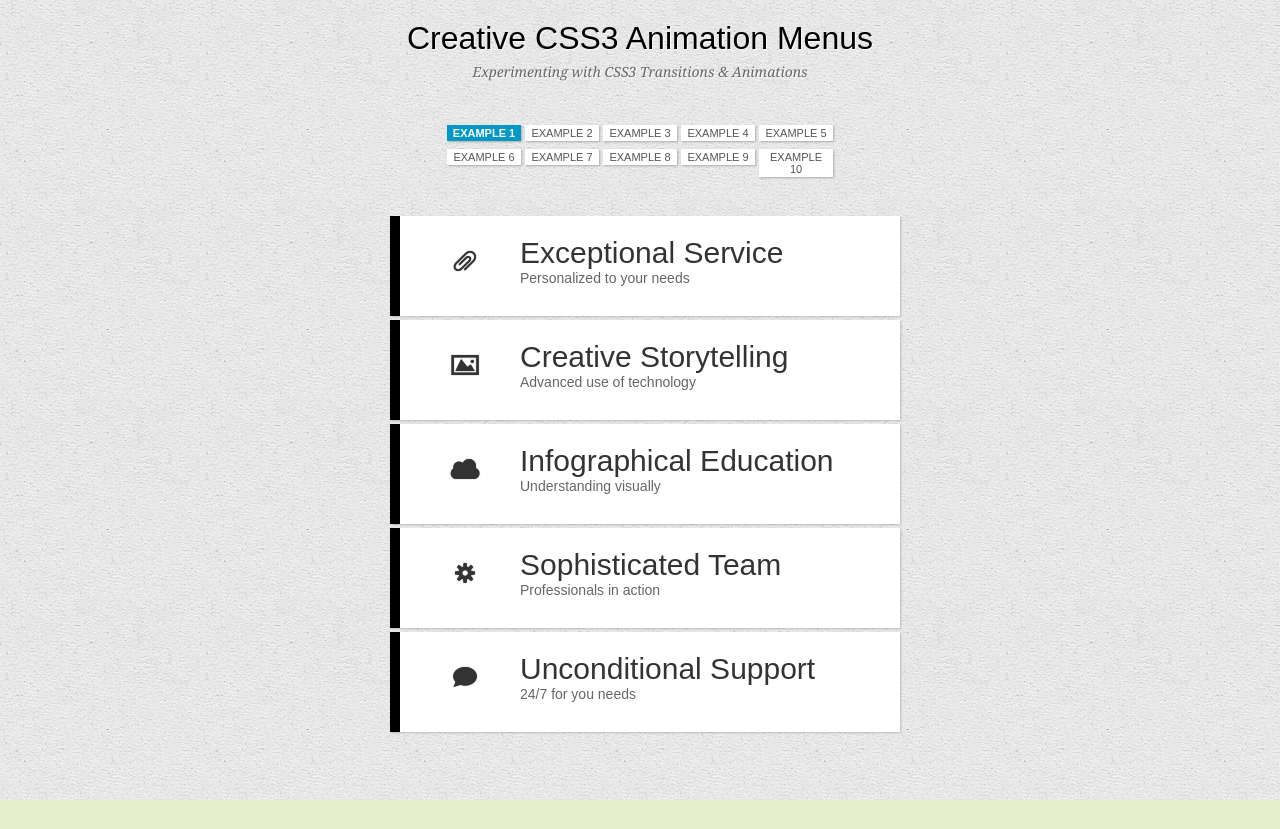
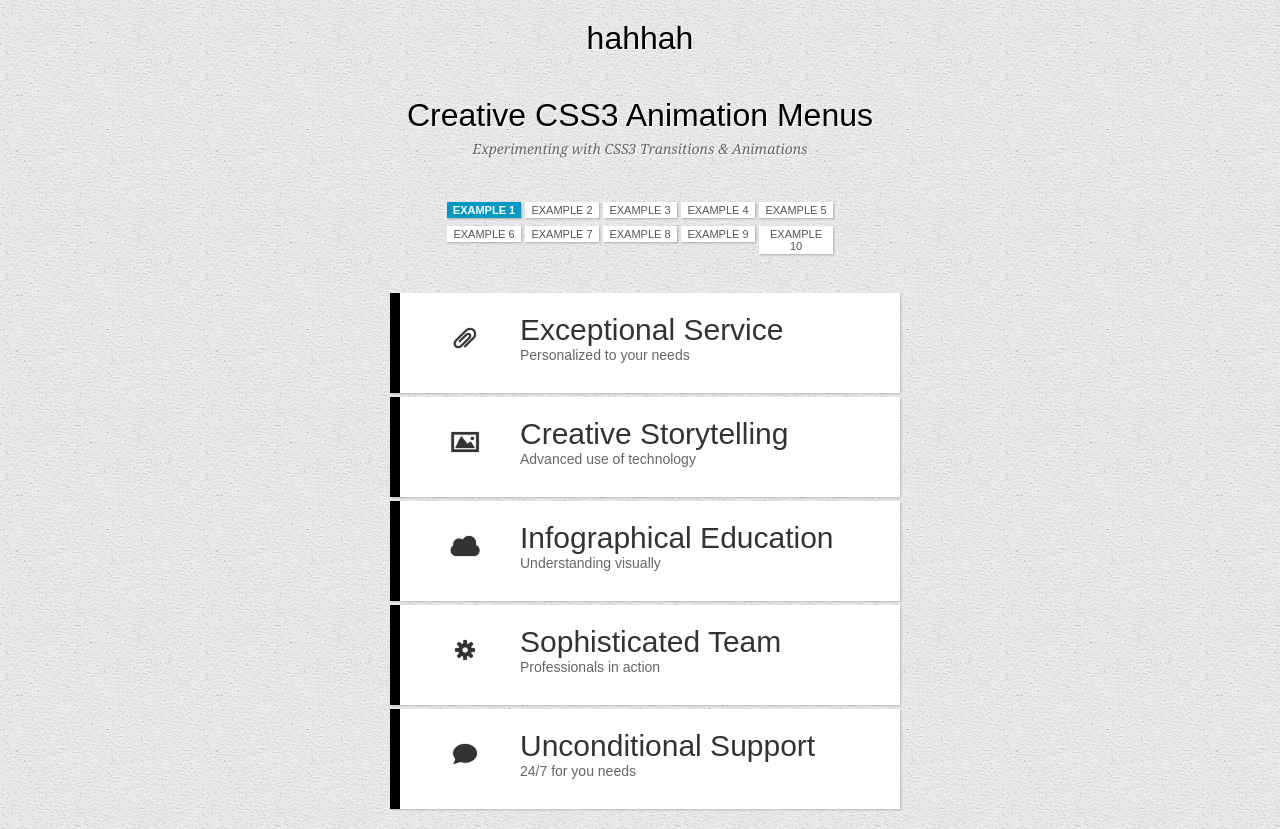
Before and after one commit to happywangqi1/123-, a plain HTML site: page 123-/index.html in a window 1280 px wide. Before the commit the page ends 800 px from the top, so only its background shows below. Drawn offline with Linux system fonts and the light colour scheme; a script that the page names is missing.

Commit message:
Update index.html

```diff
--- a/123-/index.html
+++ b/123-/index.html
@@ -8,6 +8,7 @@
     <link rel="stylesheet" type="text/css" href="css/style1.css">
 </head>
 <body>
+	<h1>hahhah</h1>
 	 <div class="container">
             <h1>Creative CSS3 Animation Menus <span>Experimenting with CSS3 Transitions &amp; Animations</span></h1>
             <div class="content">
```
